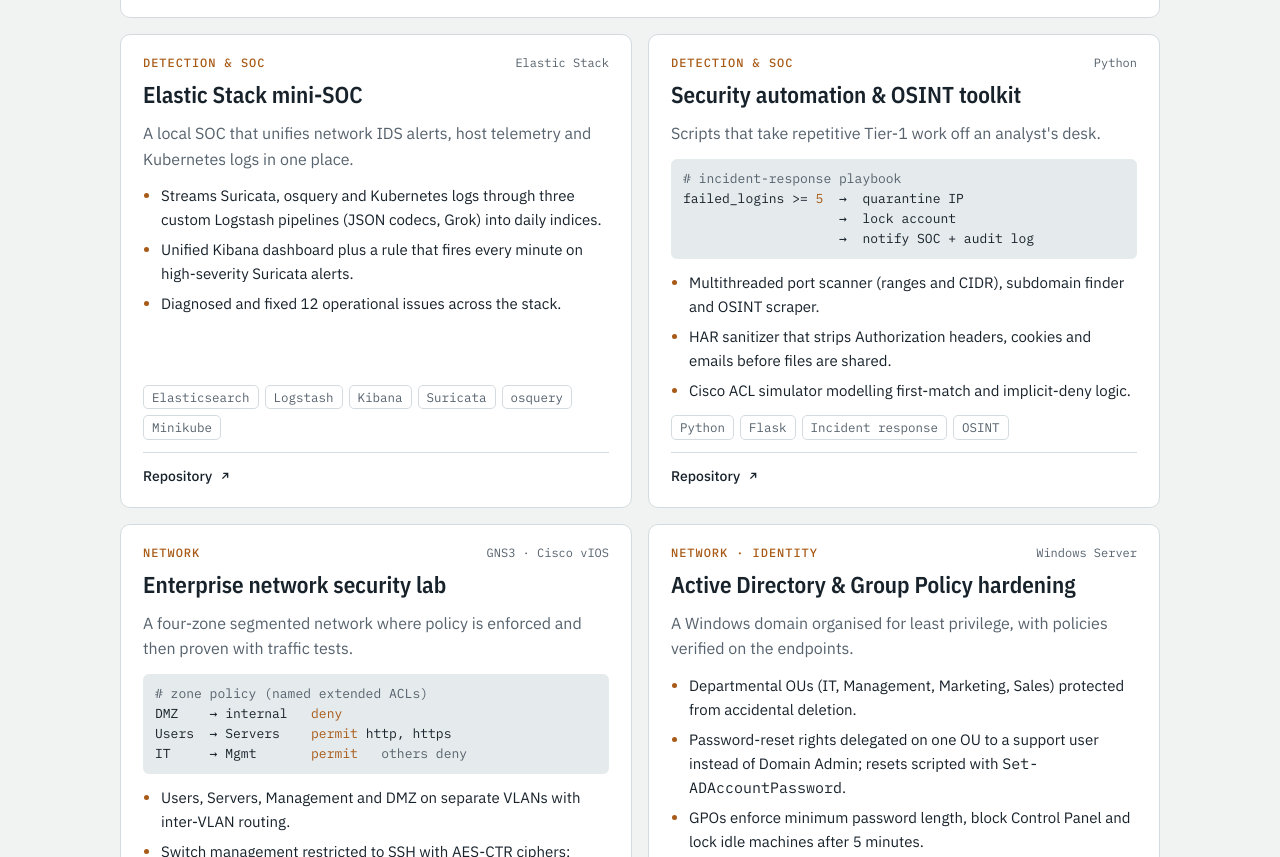
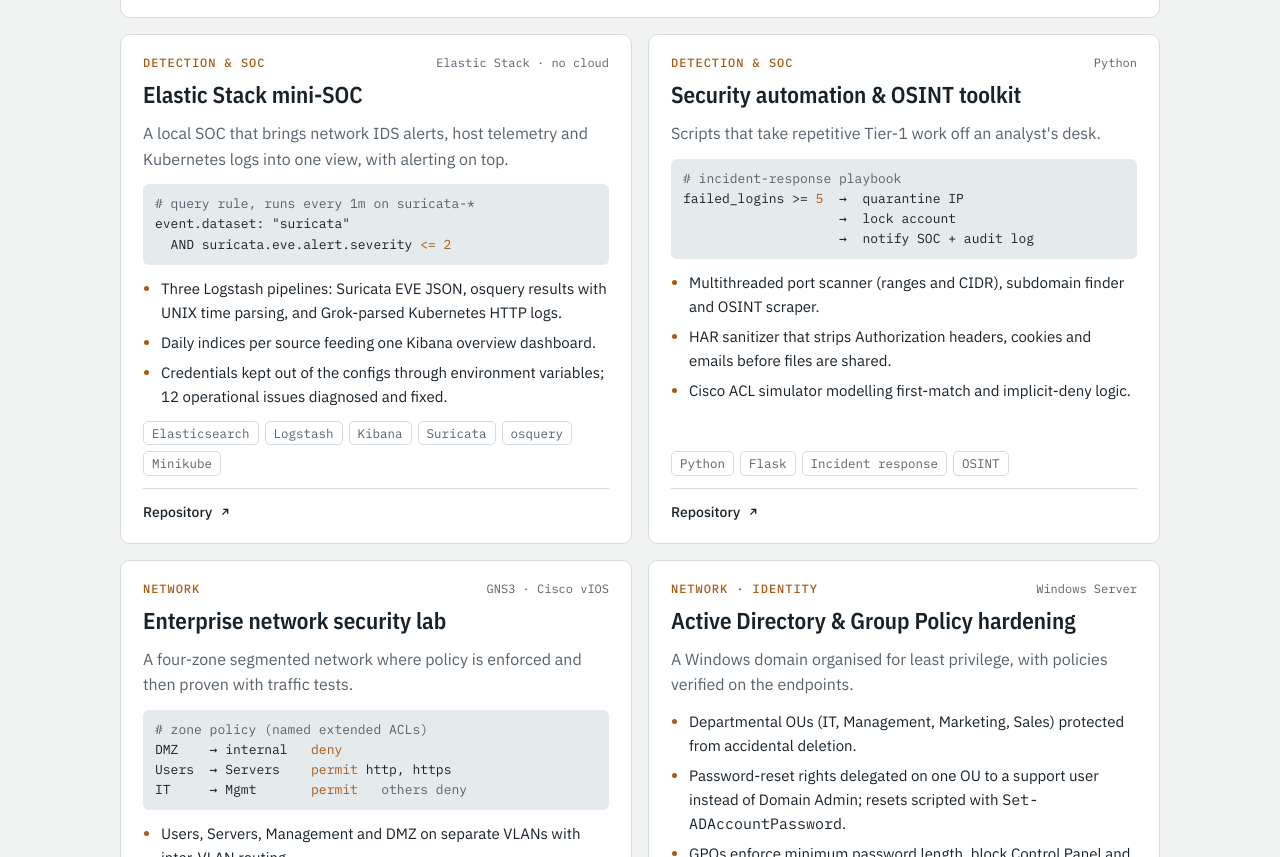
Before and after one commit to S23rez/S23rez.github.io, a plain HTML site: page index.html in a window 1280 px wide. Shown: the part 1317-2174 px from the top of the page. Drawn offline with nearby package versions, Linux system fonts and the light colour scheme.

Commit message:
Portfolio Update

```diff
--- a/index.html
+++ b/index.html
@@ -9,7 +9,6 @@
 <link rel="preconnect" href="https://fonts.gstatic.com" crossorigin>
 <link rel="stylesheet" href="https://fonts.googleapis.com/css2?family=IBM+Plex+Mono:wght@400;500&family=IBM+Plex+Sans+Condensed:wght@500;600;700&family=IBM+Plex+Sans:ital,wght@0,400;0,500;0,600;1,400&display=swap">
 <style>
-
 /* Layout: one 1120px column; hero = statement + photo/status card; projects as a filterable two-column grid; reference sections in a quiet two-column rhythm. */
 :root {
   --paper: #f1f3f2;
@@ -298,16 +297,19 @@
       </article>
 
       <article class="card" data-d="soc">
-        <div class="kicker"><span class="domain">Detection &amp; SOC</span><span class="note">Elastic Stack</span></div>
+        <div class="kicker"><span class="domain">Detection &amp; SOC</span><span class="note">Elastic Stack · no cloud</span></div>
         <h3>Elastic Stack mini-SOC</h3>
-        <p>A local SOC that unifies network IDS alerts, host telemetry and Kubernetes logs in one place.</p>
+        <p>A local SOC that brings network IDS alerts, host telemetry and Kubernetes logs into one view, with alerting on top.</p>
+        <div class="evidence"><span class="c"># query rule, runs every 1m on suricata-*</span>
+event.dataset: "suricata"
+  AND suricata.eve.alert.severity <span class="k">&lt;= 2</span></div>
         <ul>
-          <li>Streams Suricata, osquery and Kubernetes logs through three custom Logstash pipelines (JSON codecs, Grok) into daily indices.</li>
-          <li>Unified Kibana dashboard plus a rule that fires every minute on high-severity Suricata alerts.</li>
-          <li>Diagnosed and fixed 12 operational issues across the stack.</li>
+          <li>Three Logstash pipelines: Suricata EVE JSON, osquery results with UNIX time parsing, and Grok-parsed Kubernetes HTTP logs.</li>
+          <li>Daily indices per source feeding one Kibana overview dashboard.</li>
+          <li>Credentials kept out of the configs through environment variables; 12 operational issues diagnosed and fixed.</li>
         </ul>
         <div class="tags"><span>Elasticsearch</span><span>Logstash</span><span>Kibana</span><span>Suricata</span><span>osquery</span><span>Minikube</span></div>
-        <div class="links"><a href="https://github.com/S23rez/SIEM-Projects" target="_blank" rel="noopener">Repository <svg viewBox="0 0 16 16" fill="none" stroke="currentColor" stroke-width="1.6" aria-hidden="true"><path d="M5 11 11 5M6 5h5v5"/></svg></a></div>
+        <div class="links"><a href="https://github.com/S23rez/Elastic-Mini-SOC" target="_blank" rel="noopener">Repository <svg viewBox="0 0 16 16" fill="none" stroke="currentColor" stroke-width="1.6" aria-hidden="true"><path d="M5 11 11 5M6 5h5v5"/></svg></a></div>
       </article>
 
       <article class="card" data-d="soc">
```
